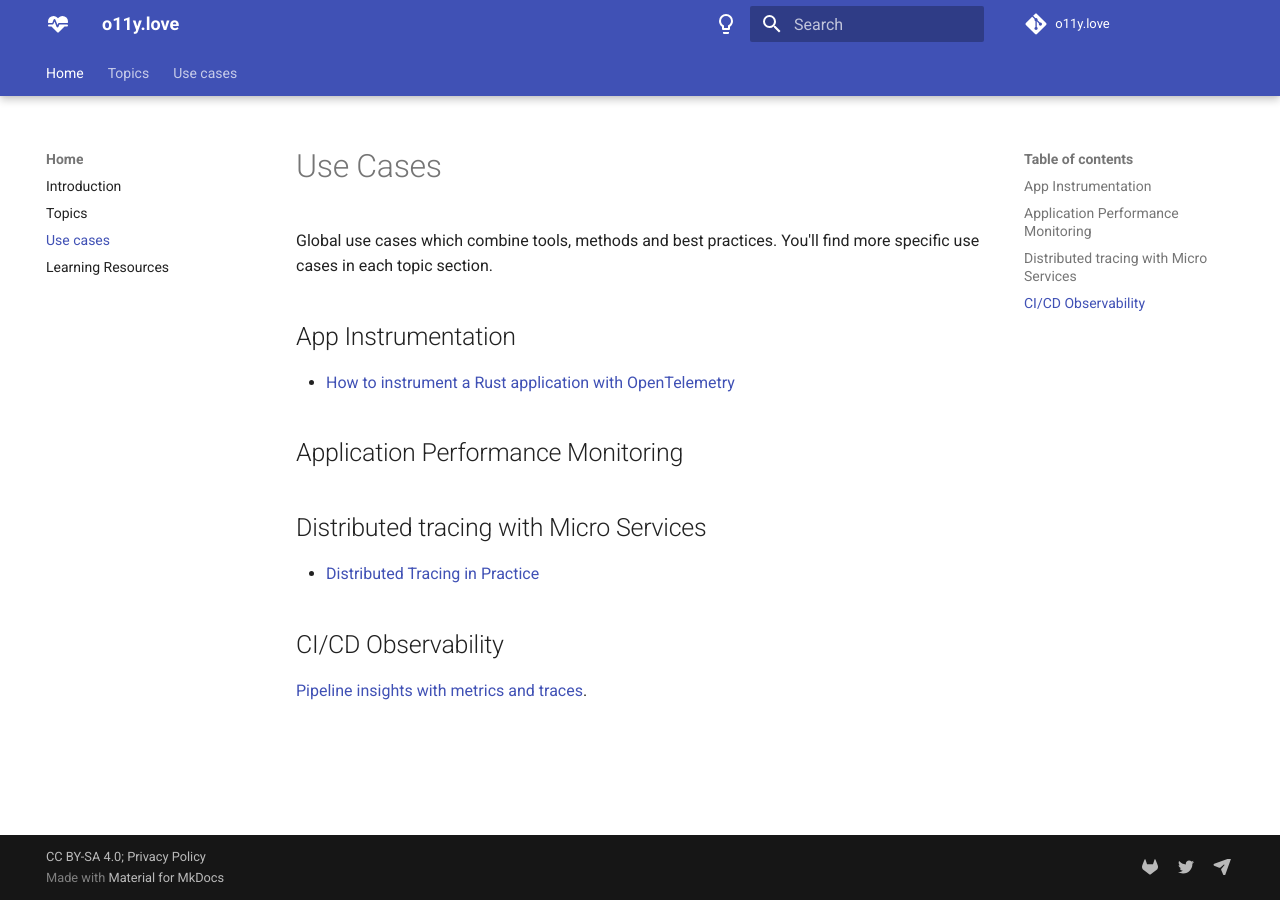
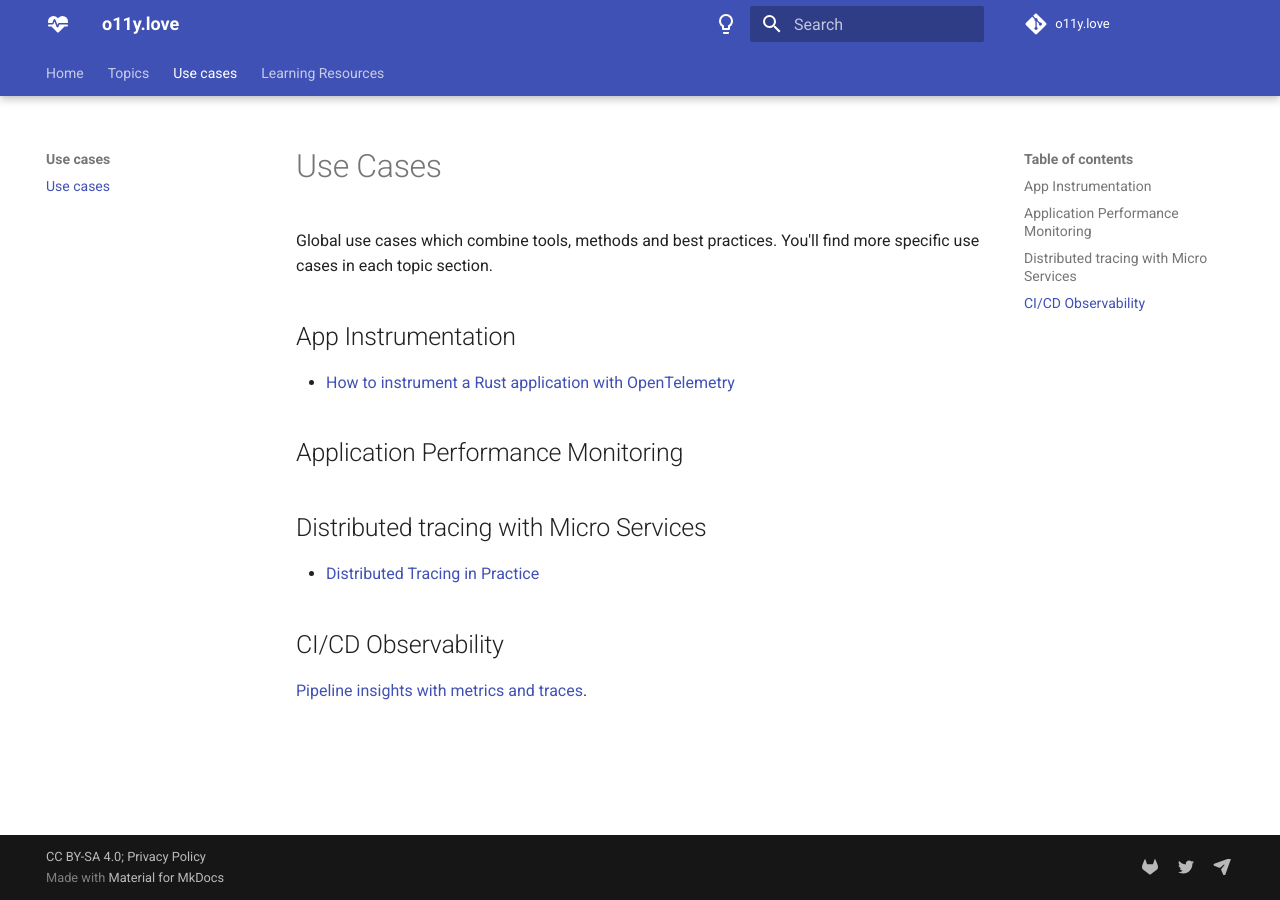
Before and after one commit to Morikoi/asteroid-blaster, an MkDocs documentation site: the page built from docs/use-cases.md, in a window 1280 px wide. Built offline with MkDocs 1.6.1 and Material for MkDocs 9.7.7, drawn with Linux system fonts in a browser that asks for light colours; comment, search, counter and statistics services are not loaded.

Commit message:
small extensions

```diff
--- a/mkdocs.yml
+++ b/mkdocs.yml
@@ -122,4 +122,6 @@ nav:
     #- Dashboards: 'topics/dashboards.md'
     #- CLI: 'topics/cli.md'
   - Use cases:
-    - Introduct
+    - Introduction: use-cases.md
+  - Learning Resources:
+    - Introduc
```
